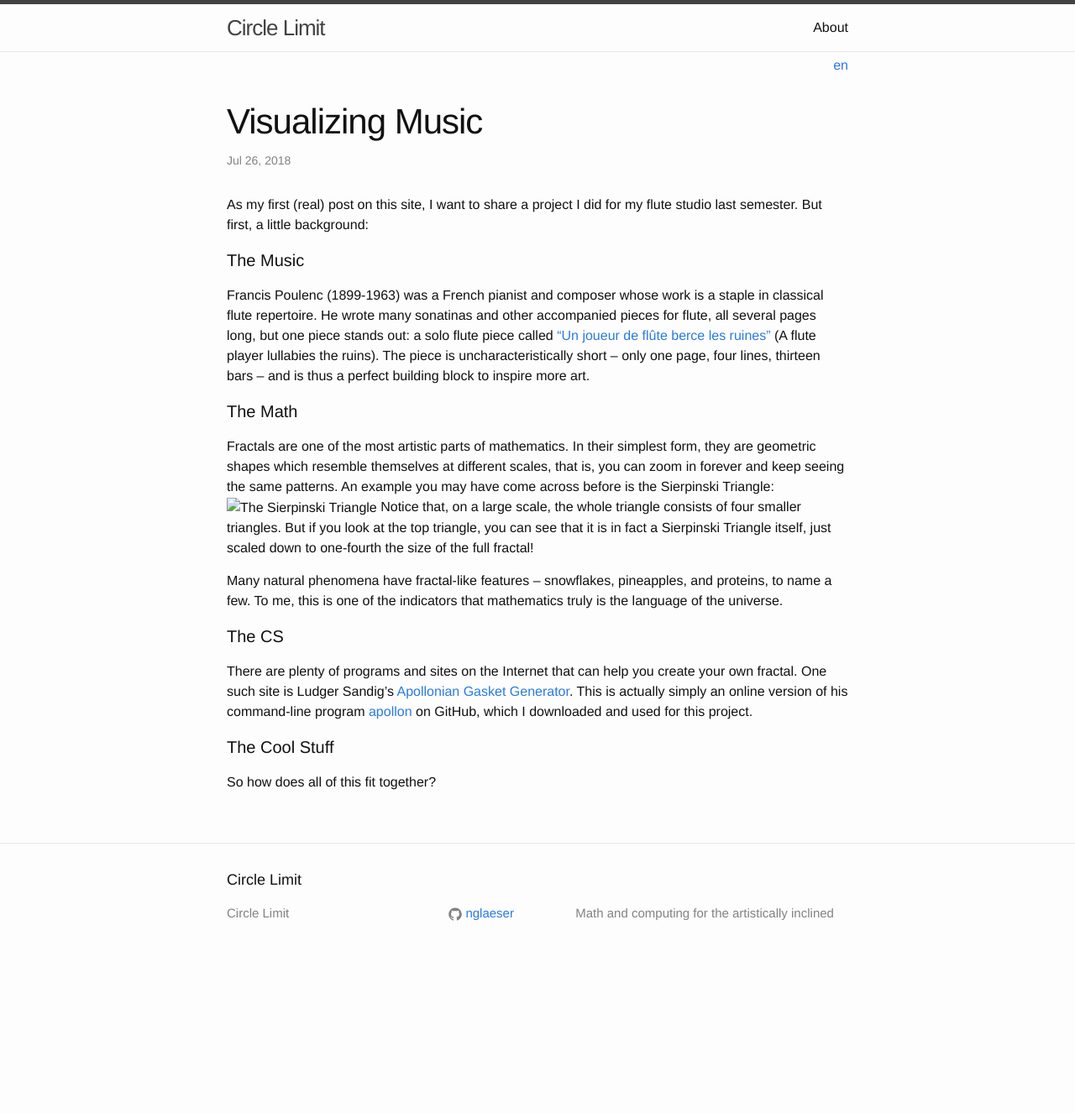
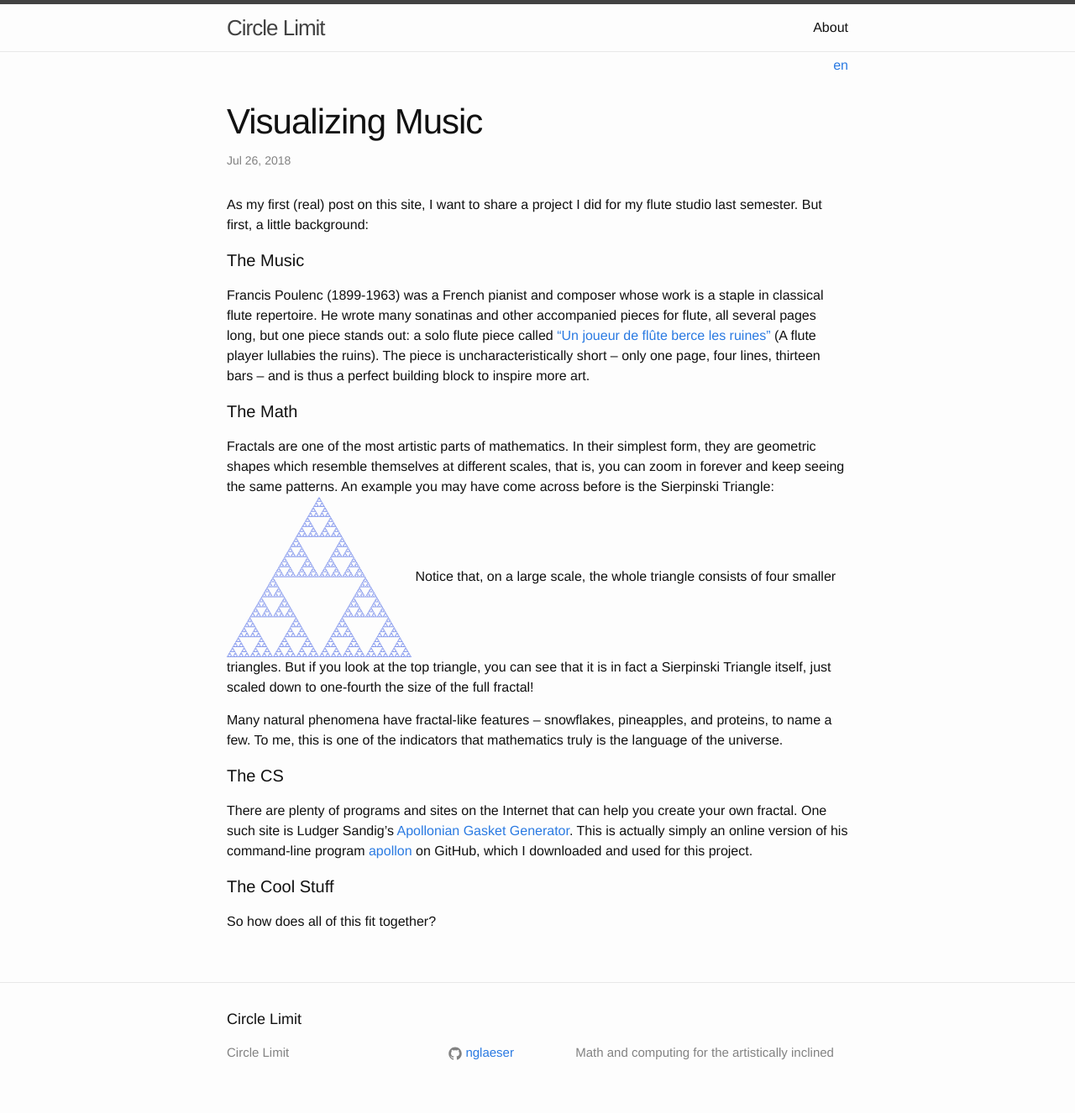
Before and after one commit to nglaeser/minima-site, a Jekyll site: the page built from _posts/2018-07-26-Visualizing-Music.md, in a window 1280 px wide. Shown: the whole page at 84% size. Built offline with Jekyll 4.4.1, drawn with Linux system fonts in a browser that asks for light colours; before the commit the page ends 1159 px from its top, so only the background shows below that.

Commit message:
fix file links

```diff
--- a/_posts/2018-07-26-Visualizing-Music.md
+++ b/_posts/2018-07-26-Visualizing-Music.md
@@ -10,11 +10,11 @@
 As my first (real) post on this site, I want to share a project I did for my flute studio last semester. But first, a little background:
 
 #### The Music
-Francis Poulenc (1899-1963) was a French pianist and composer whose work is a staple in classical flute repertoire. He wrote many sonatinas and other accompanied pieces for flute, all several pages long, but one piece stands out: a solo flute piece called ["Un joueur de flûte berce les ruines"](../files/Poulenc.pdf) (A flute player lullabies the ruins). The piece is uncharacteristically short -- only one page, four lines, thirteen bars -- and is thus a perfect building block to inspire more art.
+Francis Poulenc (1899-1963) was a French pianist and composer whose work is a staple in classical flute repertoire. He wrote many sonatinas and other accompanied pieces for flute, all several pages long, but one piece stands out: a solo flute piece called ["Un joueur de flûte berce les ruines"](../../../files/Poulenc.pdf) (A flute player lullabies the ruins). The piece is uncharacteristically short -- only one page, four lines, thirteen bars -- and is thus a perfect building block to inspire more art.
 
 #### The Math
 Fractals are one of the most artistic parts of mathematics. In their simplest form, they are geometric shapes which resemble themselves at different scales, that is, you can zoom in forever and keep seeing the same patterns. An example you may have come across before is the Sierpinski Triangle:
-![The Sierpinski Triangle](../files/sierpinski.png)
+![The Sierpinski Triangle](../../../files/sierpinski.png)
 Notice that, on a large scale, the whole triangle consists of four smaller triangles. But if you look at the top triangle, you can see that it is in fact a Sierpinski Triangle itself, just scaled down to one-fourth the size of the full fractal!
 
 Many natural phenomena have fractal-like features -- snowflakes, pineapples, and proteins, to name a few. To me, this is one of the indicators that mathematics truly is the language of the universe.
```
